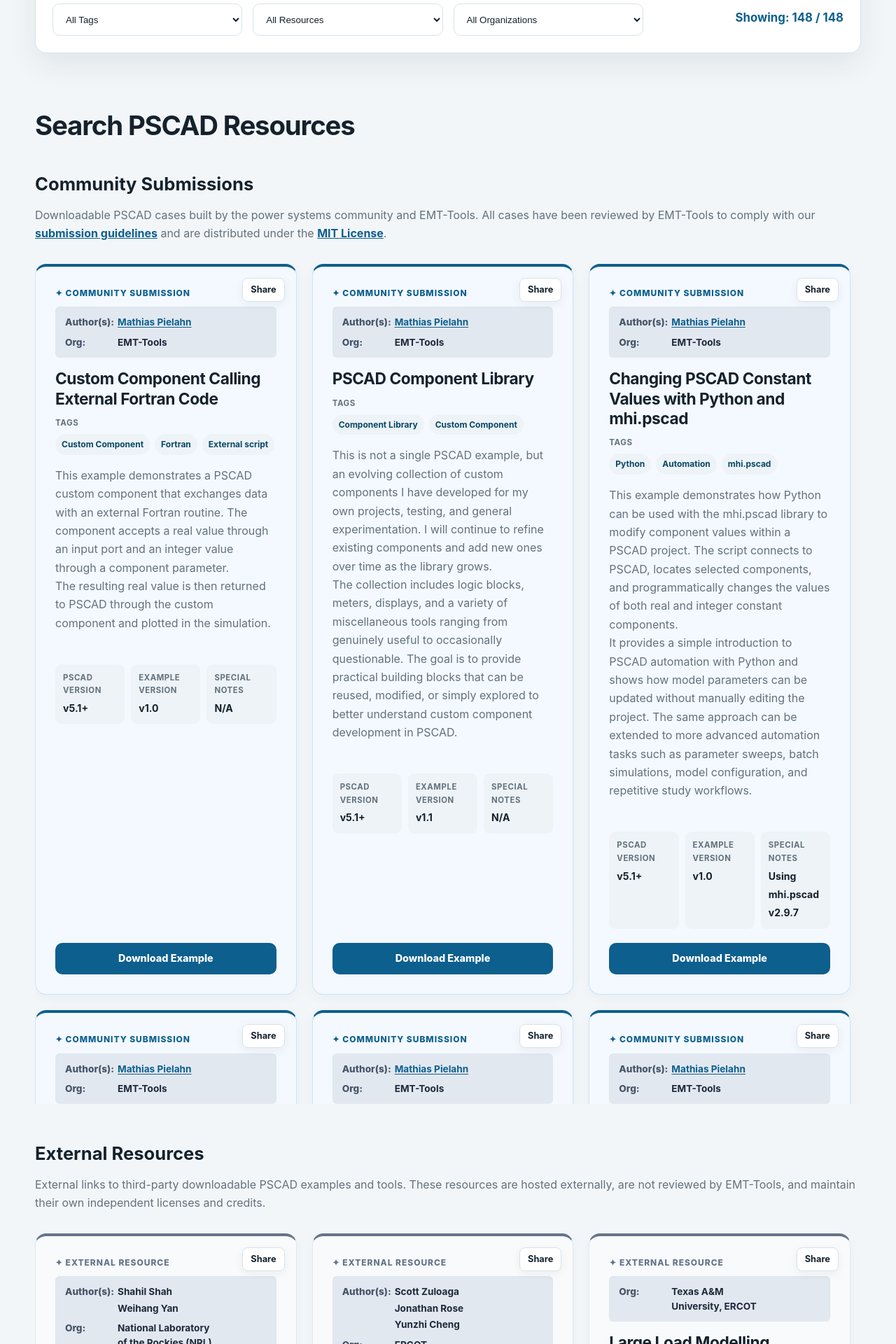
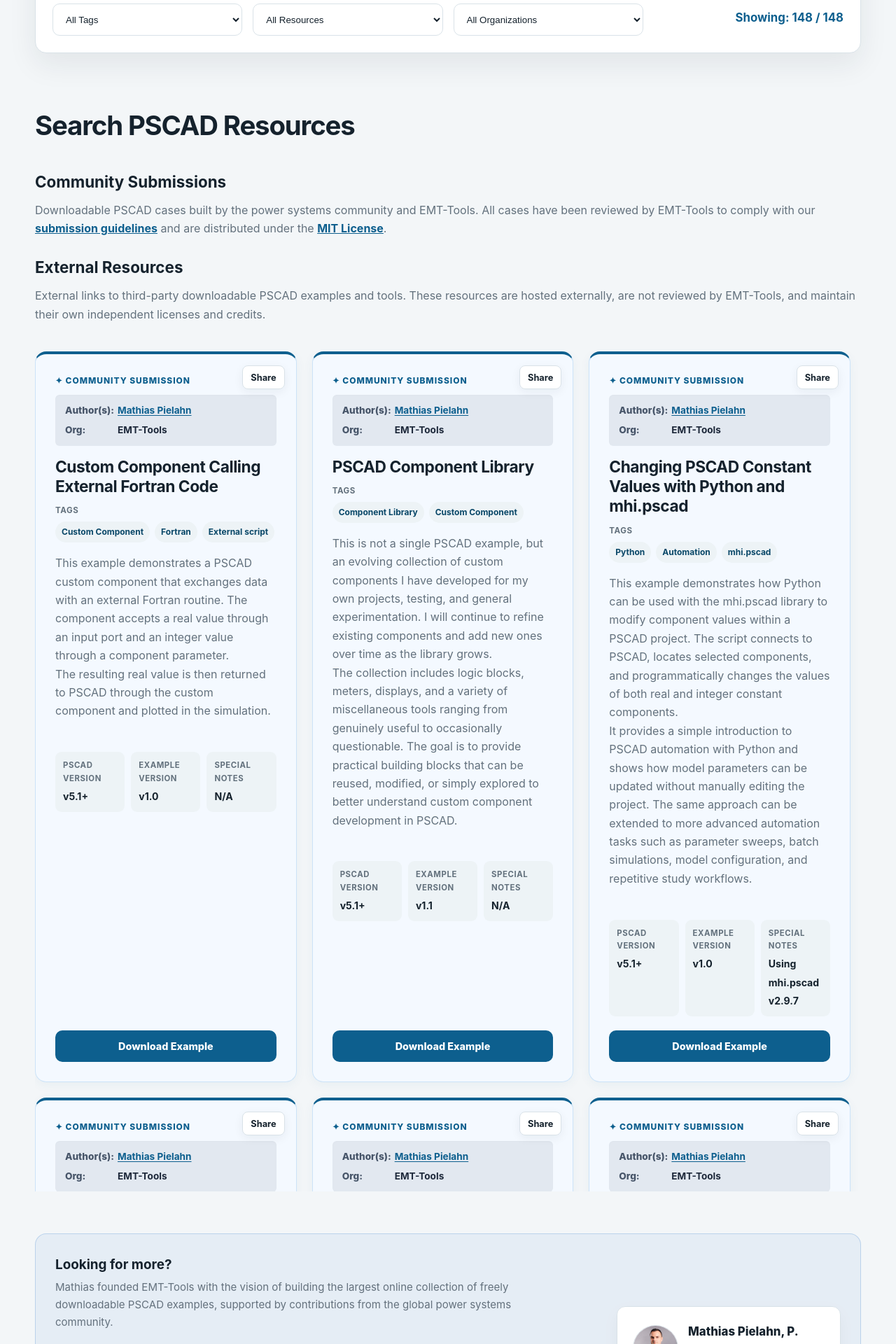
Before and after one commit to EMT-Tools/emt-tools.github.io, a Jekyll site: the page built from index.html, in a window 1280 px wide. Shown: the part 835-2755 px from the top of the page at 70% size. Built offline with Jekyll 4.4.1, drawn with Linux system fonts in a browser that asks for light colours; some of the changed text lies outside the part shown.

Commit message:
Update index.html

```diff
--- a/index.html
+++ b/index.html
@@ -12,7 +12,7 @@
       <div>✓ Totally Free</div>
       <div>✓ Open-Source</div>
       <div>✓ Anyone can Download</div>
-      <div>✓ <a href="/contribute/" style="color: inherit; text-decoration: underline; text-underline-offset: 4px;">Anyone can Contribute</a></div>
+      <div>✓ <a href="{{ '/contribute/' | relative_url }}" style="color: inherit; text-decoration: underline; text-underline-offset: 4px; transition: opacity 0.2s;" onmouseover="this.style.opacity='0.8'" onmouseout="this.style.opacity='1'">Anyone can Contribute</a></div>
     </div>
   </div>
 </section>
@@ -63,18 +63,37 @@
 <section class="examples resources-section" id="resources-section" style="padding-bottom: 40px;">
   <div class="container">
 
-    <!-- MAIN HEADING & COMMUNITY SUBMISSIONS -->
-    <div class="section-heading">
+    <!-- UNIFIED HEADINGS -->
+    <div class="section-heading" style="margin-bottom: 40px;">
       <h2 style="margin-bottom: 30px; font-size: clamp(1.9rem, 3vw, 2.6rem); letter-spacing: -0.03em;">Search PSCAD Resources</h2>
 
-      <h3 style="margin-bottom: 10px; font-size: 1.6rem; color: var(--text);">Community Submissions</h3>
-      <p style="color: var(--muted); line-height: 1.65; max-width: 100%;">
-        Downloadable PSCAD cases built by the power systems community and EMT-Tools. All cases have been reviewed by EMT-Tools to comply with our <a href="https://emt-tools.com/contribute/" style="color: var(--accent); font-weight: bold; text-decoration: underline; transition: opacity 0.2s;" onmouseover="this.style.opacity='0.8'" onmouseout="this.style.opacity='1'">submission guidelines</a> and are distributed under the <a href="#disclaimer" style="color: var(--accent); font-weight: bold; text-decoration: underline; transition: opacity 0.2s;" onmouseover="this.style.opacity='0.8'" onmouseout="this.style.opacity='1'">MIT License</a>.
-      </p>
+      <div style="margin-bottom: 25px;">
+        <h3 style="margin-bottom: 8px; font-size: 1.4rem; color: var(--text);">Community Submissions</h3>
+        <p style="color: var(--muted); line-height: 1.65; max-width: 100%;">
+          Downloadable PSCAD cases built by the power systems community and EMT-Tools. All cases have been reviewed by EMT-Tools to comply with our <a href="{{ '/contribute/' | relative_url }}" style="color: var(--accent); font-weight: bold; text-decoration: underline; transition: opacity 0.2s;" onmouseover="this.style.opacity='0.8'" onmouseout="this.style.opacity='1'">submission guidelines</a> and are distributed under the <a href="#disclaimer" style="color: var(--accent); font-weight: bold; text-decoration: underline; transition: opacity 0.2s;" onmouseover="this.style.opacity='0.8'" onmouseout="this.style.opacity='1'">MIT License</a>.
+        </p>
+      </div>
+
+      <div>
+        <h3 style="margin-bottom: 8px; font-size: 1.4rem; color: var(--text);">External Resources</h3>
+        <p style="color: var(--muted); line-height: 1.65; max-width: 100%;">
+          External links to third-party downloadable PSCAD examples and tools. These resources are hosted externally, are not reviewed by EMT-Tools, and maintain their own independent licenses and credits.
+        </p>
+      </div>
     </div>
 
+    <style>
+      article.example-card:target {
+        border-color: #0d5f8e !important;
+        box-shadow: 0 0 0 4px rgba(13, 95, 142, 0.15) !important;
+        transform: translateY(-2px) !important;
+        transition: all 0.3s ease !important;
+      }
+    </style>
+
+    <!-- SINGLE UNIFIED GRID -->
     <div class="scrollable-grid-container">
-      <div class="example-grid" id="submissions-grid">
+      <div class="example-grid" id="all-resources-grid">
 
         <!-- 1. INTERNAL EXAMPLES (Mathias's files from _examples/) -->
         {% for example in site.examples %}
@@ -202,31 +221,8 @@
           </article>
         {% endfor %}
 
-      </div>
-    </div>
-
-    <!-- EXTERNAL RESOURCES SUBHEADING -->
-    <div class="section-heading" style="margin-top: 50px;">
-      <h3 style="margin-bottom: 10px; font-size: 1.6rem; color: var(--text);">External Resources</h3>
-      <p style="color: var(--muted); line-height: 1.65; max-width: 100%;">
-        External links to third-party downloadable PSCAD examples and tools. These resources are hosted externally, are not reviewed by EMT-Tools, and maintain their own independent licenses and credits.
-      </p>
-    </div>
-
-    <style>
-      article.example-card:target {
-        border-color: #0d5f8e !important;
-        box-shadow: 0 0 0 4px rgba(13, 95, 142, 0.15) !important;
-        transform: translateY(-2px) !important;
-        transition: all 0.3s ease !important;
-      }
-    </style>
-
-    <div class="scrollable-grid-container">
-      <div class="example-grid" id="external-examples-grid">
+        <!-- 3. EXTERNAL RESOURCES (from _data/external.yml) -->
         {% for resource in site.data.external %}
-
-          <!-- EXTERNAL CARDS (SLATE GREY THEME) -->
           <article class="searchable-example example-card" id="{{ resource.title | slugify }}" data-source="external" data-org="{{ resource.organization | escape }}" style="background-color: #f8fafc; border: 1px solid #e2e8f0; border-top: 4px solid #64748b; box-shadow: 0 4px 15px rgba(0, 0, 0, 0.03);" data-search="{{ resource.tags | join: ' ' | downcase }} {{ resource.title | downcase }} {{ resource.author | downcase }} {{ resource.organization | downcase }}">
             <button aria-label="Share this PSCAD resource" class="share-button-top share-button" type="button">Share</button>
             <div class="example-content">
@@ -274,8 +270,8 @@
               </div>
             </div>
           </article>
+        {% endfor %}
 
-        {% endfor %}
       </div>
     </div>
   </div>
```
